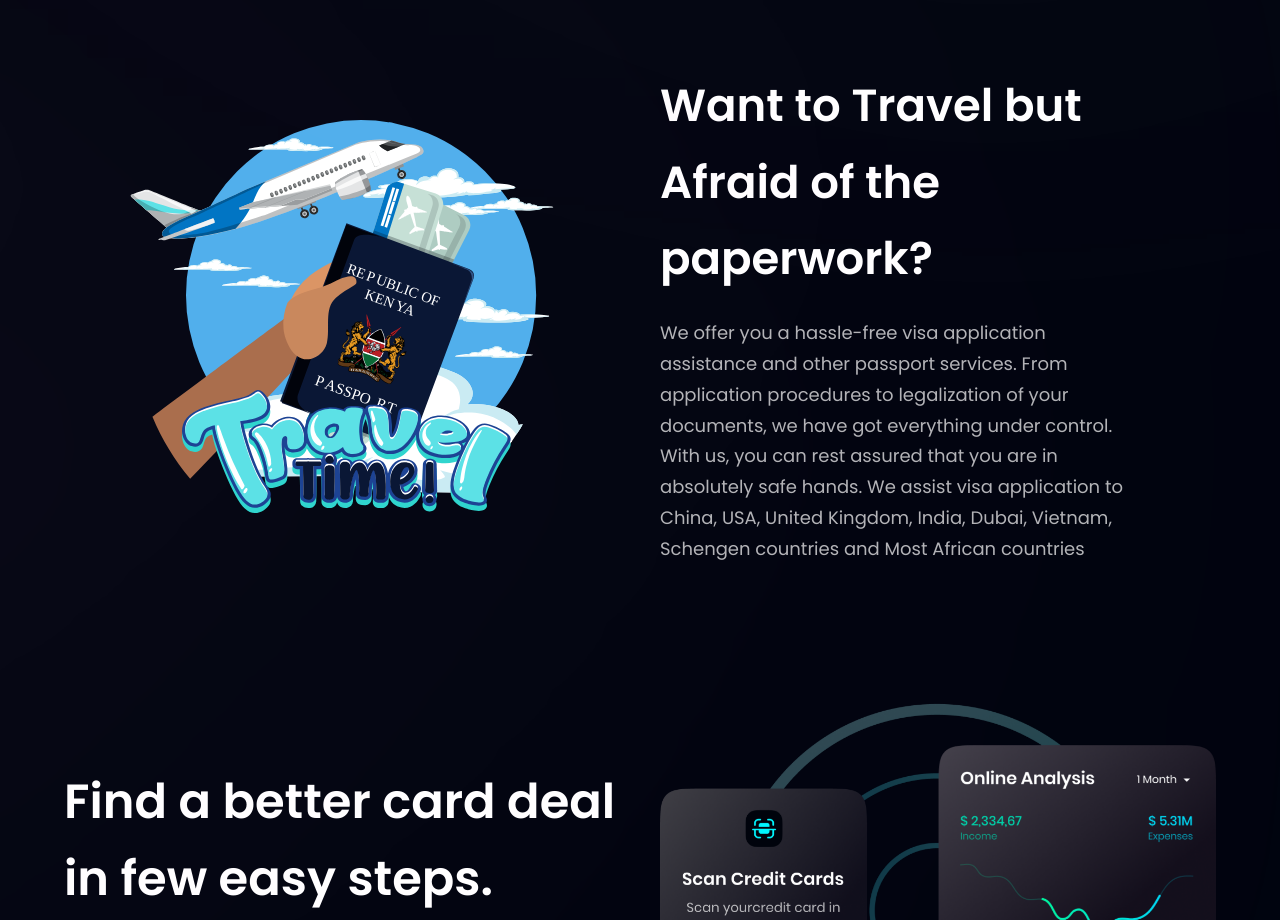
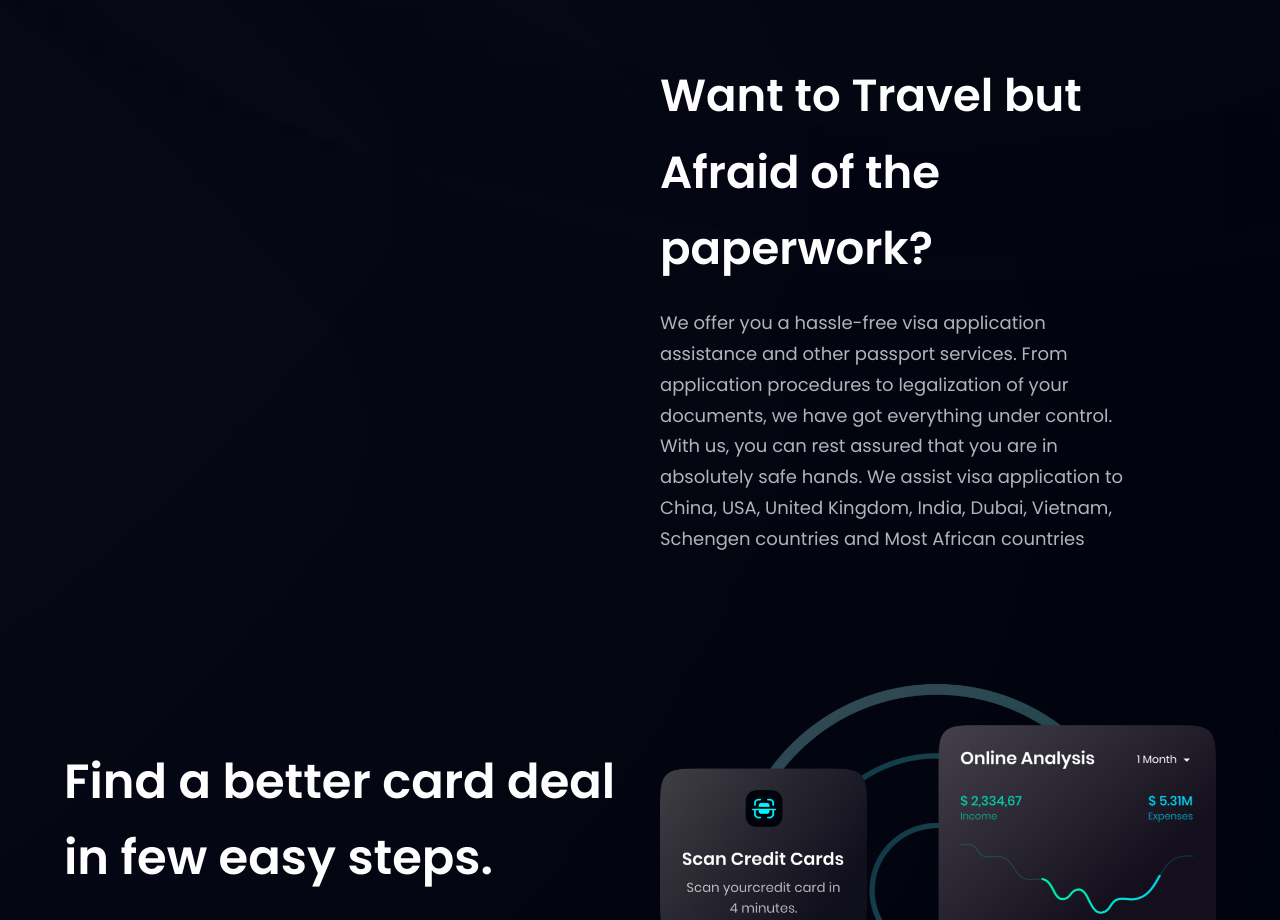
Before and after one commit to raphy-tony/Joy-tech, a React (Vite) app: page / in a window 1280 px wide. Shown: the part 1380-2300 px from the top of the page. Built offline with nearby package versions, Linux system fonts and the light colour scheme.

Commit message:
passport deleted

```diff
--- a/src/assets/index.js
+++ b/src/assets/index.js
@@ -1,6 +1,4 @@
 import airbnb from "./airbnb.png";
-// import passport from "./passport.png";
-import passport from "./passport.svg";
 import binance from "./binance.png";
 import card from "./card.png";
 import coinbase from "./coinbase.png";
@@ -29,7 +27,6 @@ import airplane from "./airplane.svg";
 
 export {
   airbnb,
-  passport,
   binance,
   card,
   coinbase,
--- a/src/components/Visa.jsx
+++ b/src/components/Visa.jsx
@@ -1,4 +1,4 @@
-import {passport} from "../assets";
+// import {passport} from "../assets";
 import styles, { layout } from "../style";
 
 import { motion } from 'framer-motion';
@@ -17,7 +17,7 @@ const Visa = () => (
       <motion.div
         variants={planetVariants('left')}
         className={layout.sectionImgReverse}>
-        <img src={passport} alt="Visa" className="w-[100%] h-[76%] relative z-[5]" />
+        {/* <img src={passport} alt="Visa" className="w-[100%] h-[76%] relative z-[5]" /> */}
 
         {/* gradient start */}
         <div className="absolute z-[3] -left-1/2 top-0 w-[50%] h-[50%] rounded-full white__gradient" />
```
Also changed, not shown: src/assets/Passport.svg (deleted).
